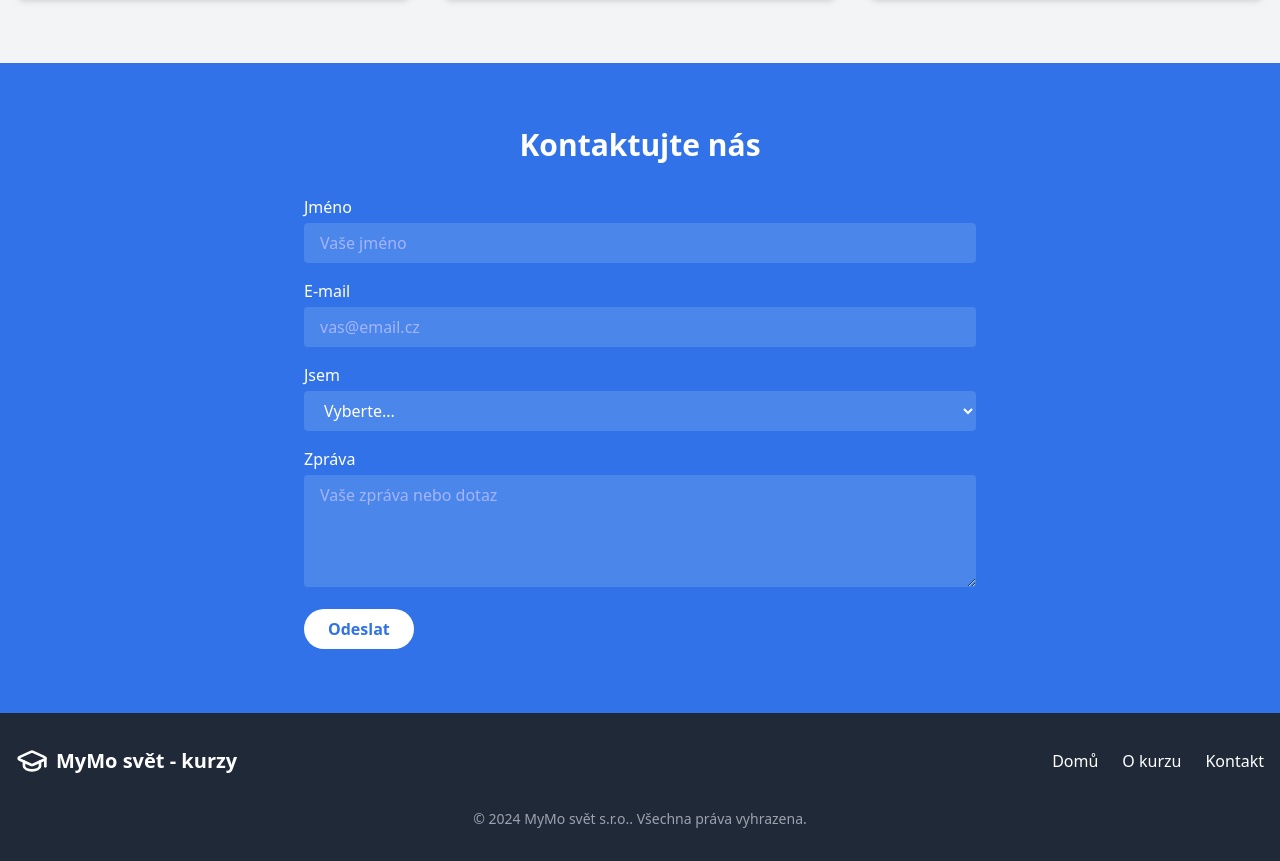
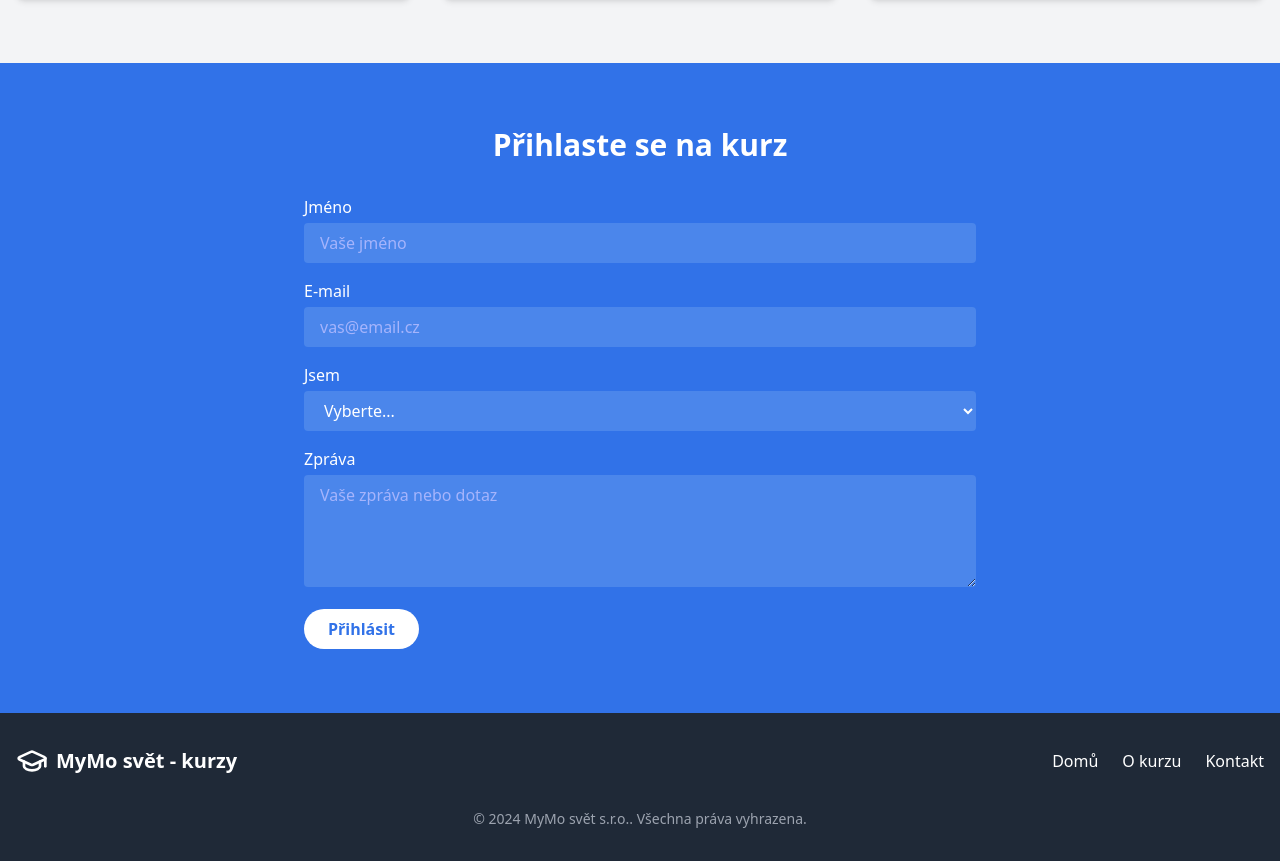
Before and after one commit to adigot/kurzy-land-email, a React (Vite) app: page / in a window 1280 px wide. Shown: the part 2509-3370 px from the top of the page. Built offline with nearby package versions, Linux system fonts and the light colour scheme.

Commit message:
Call of action - submit instead of contact us

```diff
--- a/src/components/Contact.tsx
+++ b/src/components/Contact.tsx
@@ -43,7 +43,7 @@ const Contact = () => {
   return (
     <section id="contact" className="py-16 bg-[#3172e8] text-white">
       <div className="container mx-auto px-4">
-        <h2 className="text-3xl font-semibold text-center mb-8">Kontaktujte nás</h2>
+        <h2 className="text-3xl font-semibold text-center mb-8">Přihlaste se na kurz</h2>
         <div className="max-w-2xl mx-auto">
           <form className="space-y-4" onSubmit={handleSubmit}>
             <div>
@@ -101,7 +101,7 @@ const Contact = () => {
                 required
               ></textarea>
             </div>
-            <button type="submit" className="bg-white text-[#3172e8] py-2 px-6 rounded-full font-semibold hover:bg-opacity-90 transition duration-300">Odeslat</button>
+            <button type="submit" className="bg-white text-[#3172e8] py-2 px-6 rounded-full font-semibold hover:bg-opacity-90 transition duration-300">Přihlásit</button>
           </form>
           {submitStatus && (
             <div className="mt-4 text-center font-semibold">
```
